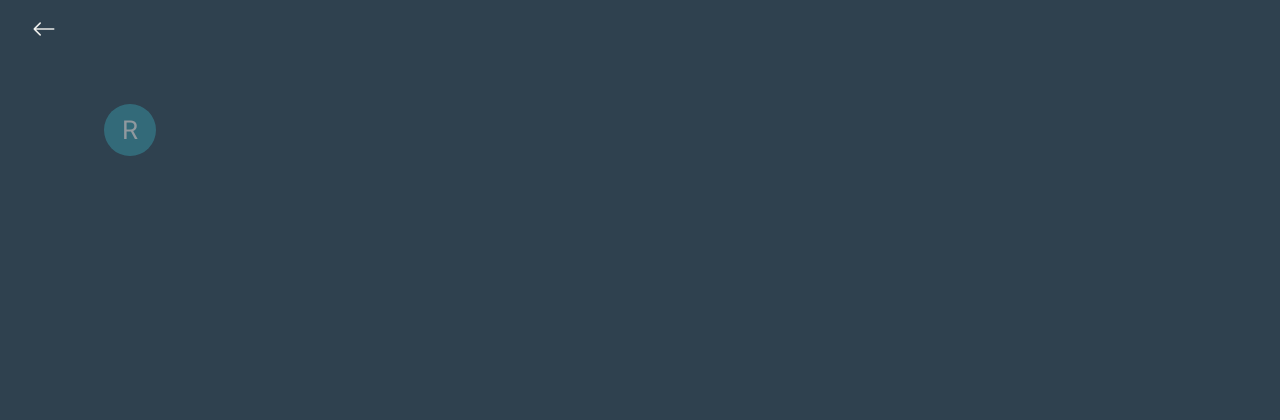
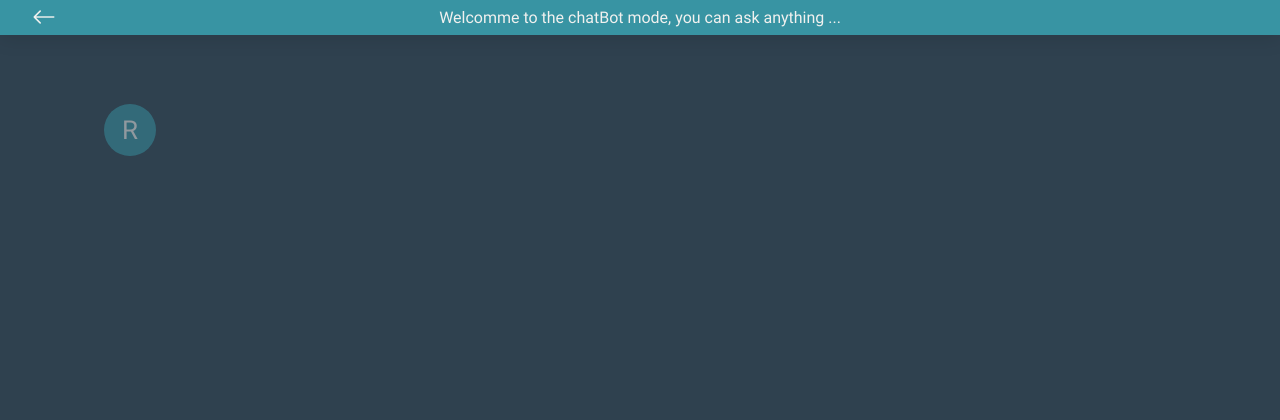
Before and after one commit to NathanRael/ChatbotRemake, a PHP site: page /problemSolverInterface.html in a window 1280 px wide. Shown: the top 420 px of the page. Run offline with PHP 8.4, Linux system fonts and the light colour scheme.

Commit message:
adding info

```diff
--- a/problemSolverInterface.html
+++ b/problemSolverInterface.html
@@ -13,7 +13,9 @@
     <title>Chatting</title>
 </head>
 <body>
-
+    <p class="floatingInfo">
+        Welcomme to the chatBot mode, you can ask anything ...
+    </p>
     <div class="btn-previous-container">
         <a href="/mainInterface.html" class="btn-previous"><i class="bi bi-arrow-left"></i></a>
     </div>
--- a/src/css/style.css
+++ b/src/css/style.css
@@ -441,8 +441,9 @@ body::-webkit-scrollbar{
 
 .btn-previous-container{
     position: fixed;
-    top: 16px;
+    top: 4px;
     left: 32px;
+    z-index: 2;
 }
 .btn-previous{
     color: var(--text-color);
@@ -468,7 +469,21 @@ body::-webkit-scrollbar{
     margin-bottom: 16px;
     margin-top: 16px;
 }
-
+.floatingInfo{
+    position: fixed;
+    top: 0;
+    left: 50%;
+    transform: translateX(-50%);
+    color: var(--text-color);
+    font-size: var(--body-secondary-fs);
+    text-align: center;
+    /* background-color: var(--primary-color); */
+    box-shadow: 0 4px 20px rgba(0, 0, 0, 0.1);
+    background-color: var(--secondary-color);
+    /* border-radius: 8px; */
+    padding: 8px;
+    width: 100%;
+}
 
 
 .user-reply-abbreviation, .bot-reply-abbreviation{
--- a/src/js/main.js
+++ b/src/js/main.js
@@ -240,10 +240,11 @@ class Message{
     async getWeather(userInput){
         const units = 'metric';
         const lang = 'en';
+        const apiKey = 'b275b33dffe936abc144bfe7c2ba6678'
         const cityName = userInput || 'Madagascar';
         console.log('city : ' + cityName);
         try{
-            const response = await fetch(`https://api.openweathermap.org/data/2.5/weather?q=${cityName}&appid=b275b33dffe936abc144bfe7c2ba6678&units=${units}&lang=${lang}`);
+            const response = await fetch(`https://api.openweathermap.org/data/2.5/weather?q=${cityName}&appid=${apiKey}&units=${units}&lang=${lang}`);
             if(!response.ok) {
                 throw datas;
             }
@@ -299,14 +300,15 @@ ${splitedMess.map(mess => `
             }
     }
 
-    loadWeatherMessage(){
+    loadWeatherMessage(firstSent = false){
         const datas = this.weatherData || [];
         let message;
         if (datas){
             $('.weatherReplyContainer').empty();
+            if (firstSent){
+
+            }
             for ( let data of datas){
-
-
                 if (data.class === 'user-reply'){
                     message = data.message;
                     $('.weatherReplyContainer').append(`
@@ -393,6 +395,20 @@ $('#sendProbPrompt').click(()=>{
 })
 
 ///weather
+
+// if (window.location.href.includes('weatherAPI.html') && !localStorage.getItem('firstSent')){
+//     const message  = 'Welcome to the weather mode, please type a country or city name :'
+//     $('.weatherReplyContainer').append(`
+//         <li class="bot-reply">
+//             <img src="./src/image/logo.png" alt="" width="125px">
+//             <div class="bot-text">
+//                 ${message}
+//             </div>
+//         </li>
+//     `)
+//     localStorage.setItem('firstSent', message);
+// }
+
 $('#sendApiPrompt').click(function () {
     userPrompt = $('#ApiPromptInput').val().trim();
     apiPrompt.sendMessage('weatherMessage',false,true);
--- a/weatherAPI.html
+++ b/weatherAPI.html
@@ -12,10 +12,13 @@
     <title>WeatherAPI</title>
 </head>
 <body onload="">
+
     <div class="btn-previous-container">
         <a href="/mainInterface.html" class="btn-previous"><i class="bi bi-arrow-left"></i></a>
     </div>
-
+    <p class="floatingInfo">
+        Welcomme to the weather mode, please type a country
+    </p>
     <ul class="reply-container weatherReplyContainer">
     </ul>
 
```
